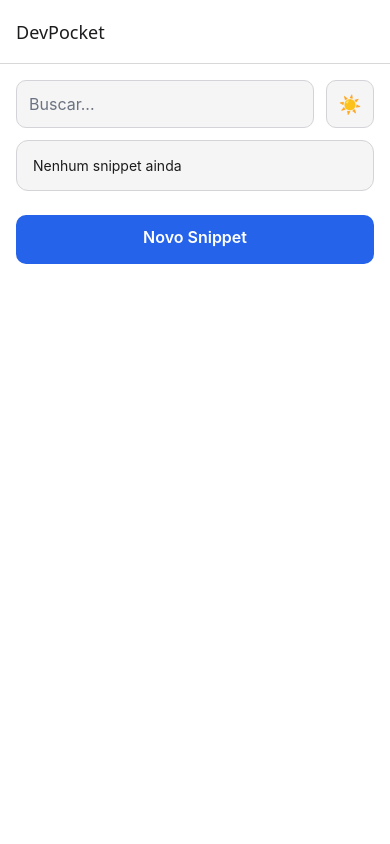
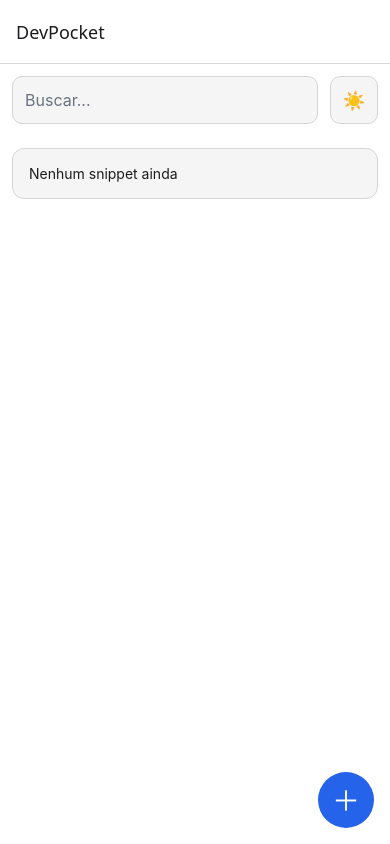
Before and after one commit to luanpires94/devpocket, a React Native app: screen /SnippetList in a window 390 px wide. Built offline with nearby package versions, Linux system fonts and the light colour scheme.

Commit message:
fix: make fab float outside scroll content

```diff
--- /dev/null
+++ b/src/components/Fab.tsx
@@ -0,0 +1,91 @@
+import { useEffect, useRef } from "react";
+import {
+  TouchableWithoutFeedback,
+  Animated,
+  StyleSheet,
+  Text,
+  View,
+} from "react-native";
+import { useTheme } from "../theme/ThemeProvider";
+import { spacing } from "../theme/tokens";
+import { useSafeAreaInsets } from "react-native-safe-area-context";
+
+type Props = {
+  onPress: () => void;
+};
+
+export function Fab({ onPress }: Props) {
+  const { colors } = useTheme();
+  const insets = useSafeAreaInsets();
+
+  const scale = useRef(new Animated.Value(0)).current;
+
+  useEffect(() => {
+    Animated.spring(scale, {
+      toValue: 1,
+      useNativeDriver: true,
+      friction: 6,
+    }).start();
+  }, []);
+
+  function handlePressIn() {
+    Animated.spring(scale, {
+      toValue: 0.92,
+      useNativeDriver: true,
+      friction: 6,
+    }).start();
+  }
+
+  function handlePressOut() {
+    Animated.spring(scale, {
+      toValue: 1,
+      useNativeDriver: true,
+      friction: 6,
+    }).start();
+  }
+
+  return (
+    <View
+      pointerEvents="box-none"
+      style={[styles.wrapper, { bottom: insets.bottom + spacing.lg }]}
+    >
+      <TouchableWithoutFeedback
+        onPress={onPress}
+        onPressIn={handlePressIn}
+        onPressOut={handlePressOut}
+      >
+        <Animated.View
+          style={[
+            styles.fab,
+            {
+              backgroundColor: colors.primary,
+              transform: [{ scale }],
+            },
+          ]}
+        >
+          <Text style={styles.icon}>＋</Text>
+        </Animated.View>
+      </TouchableWithoutFeedback>
+    </View>
+  );
+}
+
+const styles = StyleSheet.create({
+  wrapper: {
+    position: "absolute",
+    right: spacing.lg,
+  },
+  fab: {
+    width: 56,
+    height: 56,
+    borderRadius: 28,
+    alignItems: "center",
+    justifyContent: "center",
+    elevation: 6,
+  },
+  icon: {
+    fontSize: 28,
+    color: "#fff",
+    marginBottom: 2,
+  },
+});
--- a/src/components/Screen.tsx
+++ b/src/components/Screen.tsx
@@ -1,5 +1,5 @@
+import { View, StyleSheet } from "react-native";
 import { ReactNode } from "react";
-import { ScrollView, StyleSheet } from "react-native";
 import { useTheme } from "../theme/ThemeProvider";
 import { spacing } from "../theme/tokens";
 
@@ -11,19 +11,16 @@
   const { colors } = useTheme();
 
   return (
-    <ScrollView
-      style={{ backgroundColor: colors.background }}
-      contentContainerStyle={styles.container}
-      keyboardShouldPersistTaps="handled"
-    >
+    <View style={[styles.container, { backgroundColor: colors.background }]}>
       {children}
-    </ScrollView>
+    </View>
   );
 }
 
 const styles = StyleSheet.create({
   container: {
-    padding: spacing.lg,
-    paddingBottom: spacing.xl,
+    flex: 1,
+    padding: spacing.md,
+    position: "relative",
   },
 });
--- a/src/components/SearchHeader.tsx
+++ b/src/components/SearchHeader.tsx
@@ -29,7 +29,7 @@
     flexDirection: "row",
     alignItems: "stretch",
     gap: spacing.md,
-    marginBottom: spacing.md,
+    marginBottom: spacing.xl,
     height: 48,
   },
   inputWrapper: {
--- a/src/screens/SnippetListScreen.tsx
+++ b/src/screens/SnippetListScreen.tsx
@@ -1,15 +1,16 @@
 import { useEffect, useState } from "react";
-import { Text, TouchableOpacity } from "react-native";
+import { Text, TouchableOpacity, ScrollView, StyleSheet } from "react-native";
 import { useNavigation } from "@react-navigation/native";
 import { NativeStackNavigationProp } from "@react-navigation/native-stack";
 
 import { Screen } from "../components/Screen";
 import { Card } from "../components/Card";
-import { Button } from "../components/Button";
 import { SearchHeader } from "../components/SearchHeader";
 import { useSnippetStore } from "../store/snippetStore";
 import { RootStackParamList } from "../navigation";
 import { useTheme } from "../theme/ThemeProvider";
+import { spacing, typography } from "../theme/tokens";
+import { Fab } from "../components/Fab";
 
 type NavigationProps = NativeStackNavigationProp<
   RootStackParamList,
@@ -40,6 +41,10 @@
     <Screen>
       <SearchHeader value={search} onChangeText={setSearch} />
 
+      <ScrollView
+        contentContainerStyle={styles.list}
+        showsVerticalScrollIndicator={false}
+      >
         {search.length > 0 && filteredSnippets.length === 0 && (
           <Card>
             <Text style={{ color: colors.text }}>
@@ -54,24 +59,38 @@
           </Card>
         )}
 
-      {filteredSnippets.map((snippet) => (
+        {filteredSnippets.map((snippet) => {
+          return (
             <TouchableOpacity
               key={snippet.id}
-          onPress={() => navigation.navigate("SnippetForm", { id: snippet.id })}
+              activeOpacity={0.7}
+              onPress={() =>
+                navigation.navigate("SnippetForm", { id: snippet.id })
+              }
             >
               <Card>
-            <Text style={{ color: colors.text, fontWeight: "600" }}>
+                <Text
+                  style={[
+                    typography.body,
+                    { color: colors.text, fontWeight: "600" },
+                  ]}
+                >
                   {snippet.title}
                 </Text>
+
                 <Text style={{ color: colors.text }}>{snippet.language}</Text>
               </Card>
             </TouchableOpacity>
-      ))}
-
-      <Button
-        title="Novo Snippet"
-        onPress={() => navigation.navigate("SnippetForm", {})}
-      />
+          );
+        })}
+      </ScrollView>
+      <Fab onPress={() => navigation.navigate("SnippetForm", {})} />
     </Screen>
   );
 }
+
+const styles = StyleSheet.create({
+  list: {
+    paddingBottom: spacing.lg,
+  },
+});
```
Lines whose indentation alone changed are shown as unchanged.
